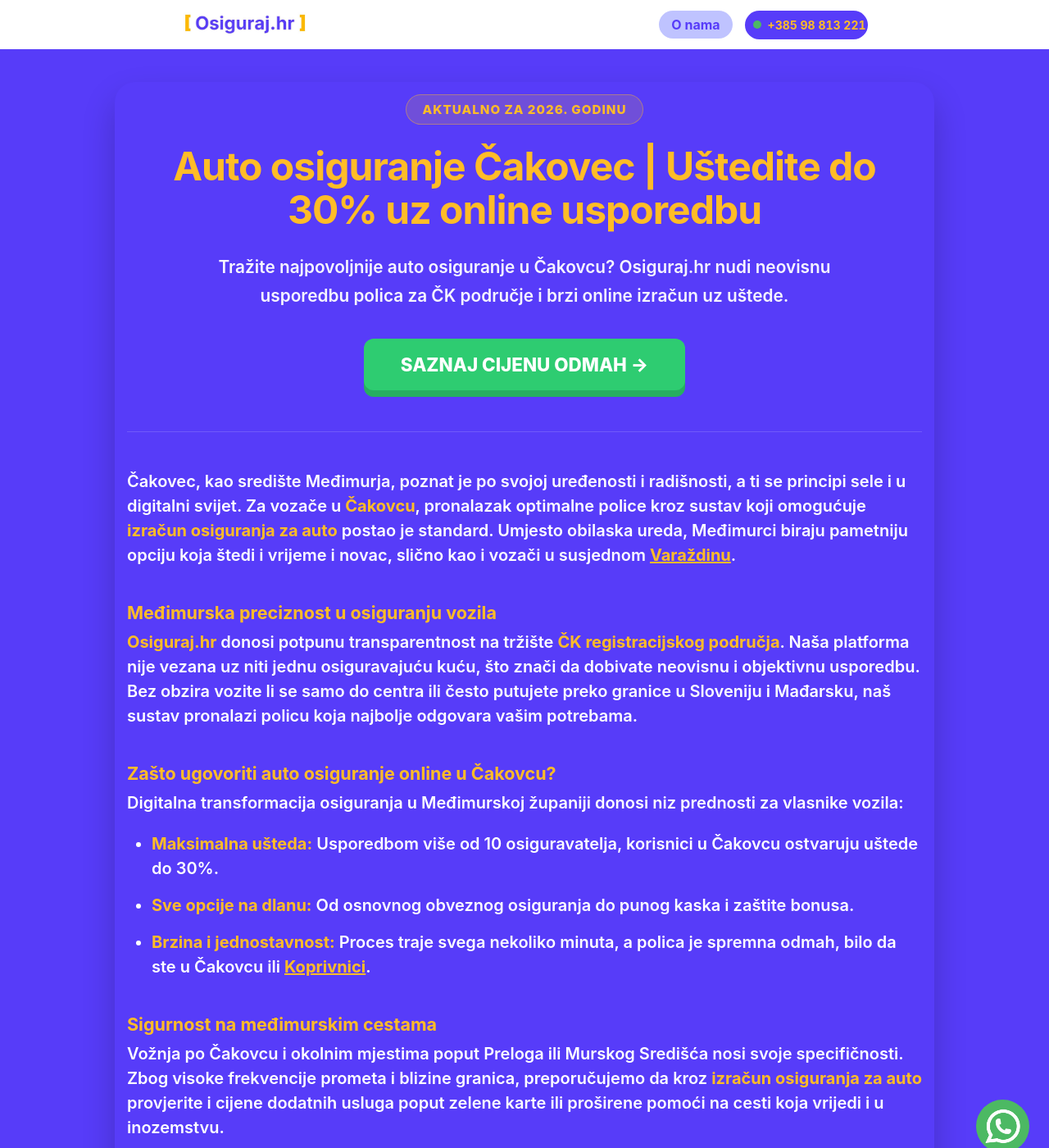
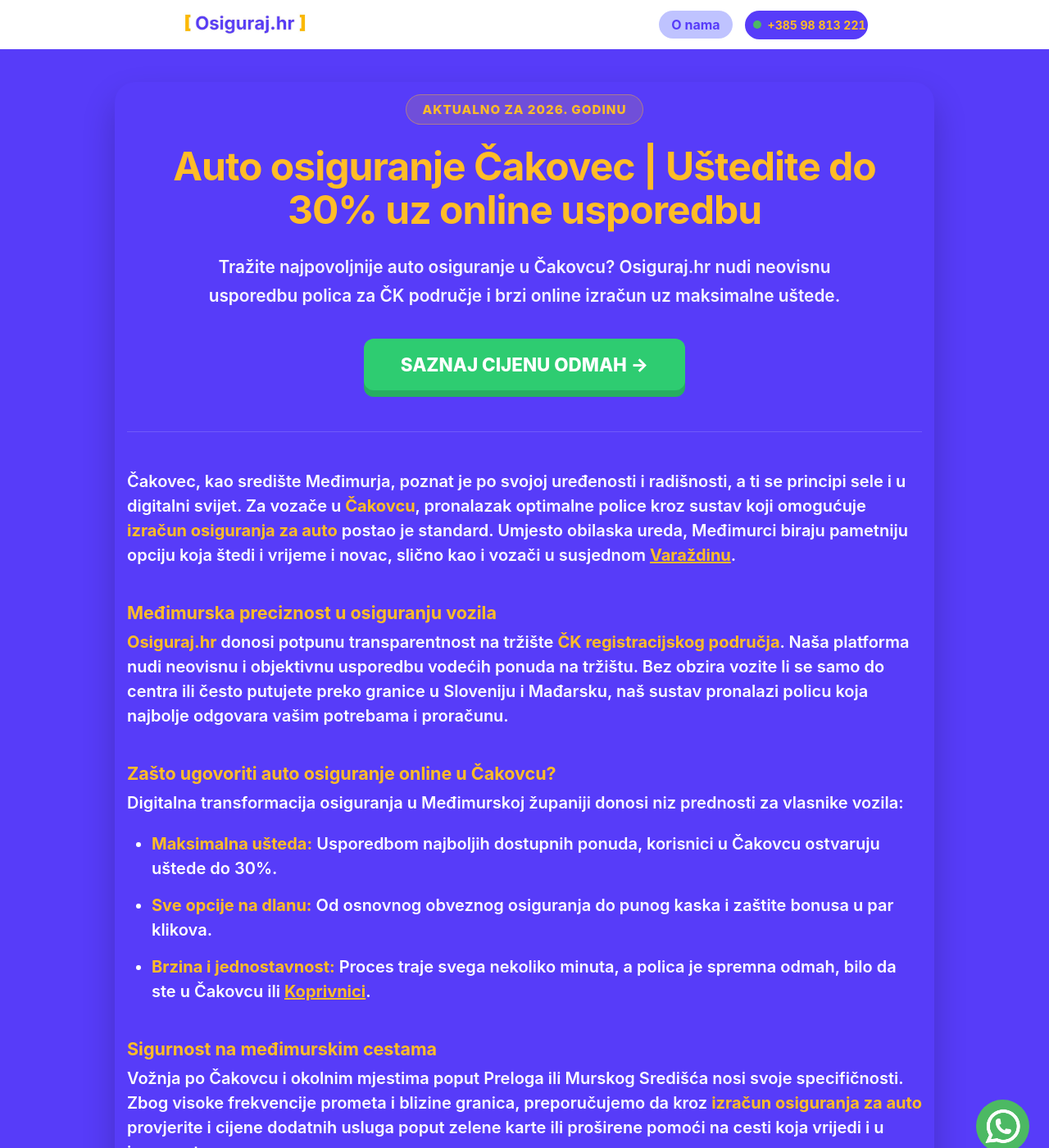
Before and after one commit to Filip-Gale/OsigurajHR, a Jekyll site: the page built from auto-osiguranje/čakovevc.md, in a window 1280 px wide and 1400 px high. Shown: the whole window at 82% size. Built offline with Jekyll 4.4.1, drawn with Linux system fonts in a browser that asks for light colours; some of the changed text lies outside the part shown.

Commit message:
Update čakovevc.md

```diff
--- a/auto-osiguranje/čakovevc.md
+++ b/auto-osiguranje/čakovevc.md
@@ -3,21 +3,21 @@ layout: grad
 grad_ime: "Čakovec"
 title: "Auto osiguranje Čakovec | Uštedite do 30% uz online usporedbu"
 permalink: /auto-osiguranje/cakovec/
-description: "Tražite najpovoljnije auto osiguranje u Čakovcu? Osiguraj.hr nudi neovisnu usporedbu polica za ČK područje i brzi online izračun uz uštede."
+description: "Tražite najpovoljnije auto osiguranje u Čakovcu? Osiguraj.hr nudi neovisnu usporedbu polica za ČK područje i brzi online izračun uz maksimalne uštede."
 ---
 
 Čakovec, kao središte Međimurja, poznat je po svojoj uređenosti i radišnosti, a ti se principi sele i u digitalni svijet. Za vozače u **Čakovcu**, pronalazak optimalne police kroz sustav koji omogućuje **izračun osiguranja za auto** postao je standard. Umjesto obilaska ureda, Međimurci biraju pametniju opciju koja štedi i vrijeme i novac, slično kao i vozači u susjednom [Varaždinu]({{ '/auto-osiguranje/varazdin/' | relative_url }}).
 
 ### Međimurska preciznost u osiguranju vozila
 
-**Osiguraj.hr** donosi potpunu transparentnost na tržište **ČK registracijskog područja**. Naša platforma nije vezana uz niti jednu osiguravajuću kuću, što znači da dobivate neovisnu i objektivnu usporedbu. Bez obzira vozite li se samo do centra ili često putujete preko granice u Sloveniju i Mađarsku, naš sustav pronalazi policu koja najbolje odgovara vašim potrebama.
+**Osiguraj.hr** donosi potpunu transparentnost na tržište **ČK registracijskog područja**. Naša platforma nudi neovisnu i objektivnu usporedbu vodećih ponuda na tržištu. Bez obzira vozite li se samo do centra ili često putujete preko granice u Sloveniju i Mađarsku, naš sustav pronalazi policu koja najbolje odgovara vašim potrebama i proračunu.
 
 ### Zašto ugovoriti auto osiguranje online u Čakovcu?
 
 Digitalna transformacija osiguranja u Međimurskoj županiji donosi niz prednosti za vlasnike vozila:
 
-* **Maksimalna ušteda:** Usporedbom više od 10 osiguravatelja, korisnici u Čakovcu ostvaruju uštede do 30%.
-* **Sve opcije na dlanu:** Od osnovnog obveznog osiguranja do punog kaska i zaštite bonusa.
+* **Maksimalna ušteda:** Usporedbom najboljih dostupnih ponuda, korisnici u Čakovcu ostvaruju uštede do 30%.
+* **Sve opcije na dlanu:** Od osnovnog obveznog osiguranja do punog kaska i zaštite bonusa u par klikova.
 * **Brzina i jednostavnost:** Proces traje svega nekoliko minuta, a polica je spremna odmah, bilo da ste u Čakovcu ili [Koprivnici]({{ '/auto-osiguranje/koprivnica/' | relative_url }}).
 
 ### Sigurnost na međimurskim cestama
```
Also changed, not shown: other parts of auto-osiguranje/čakovevc.md (+1 -1 lines).
